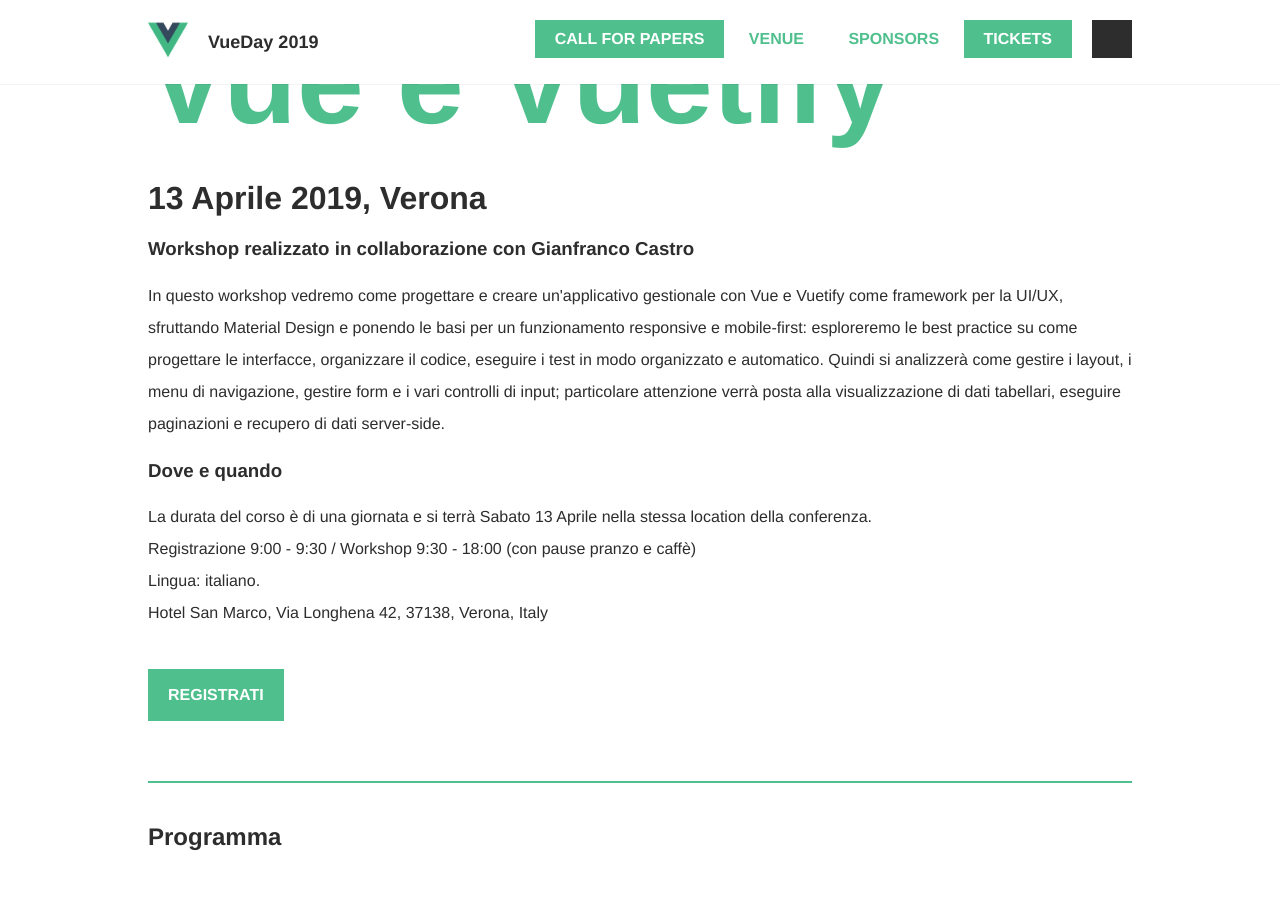
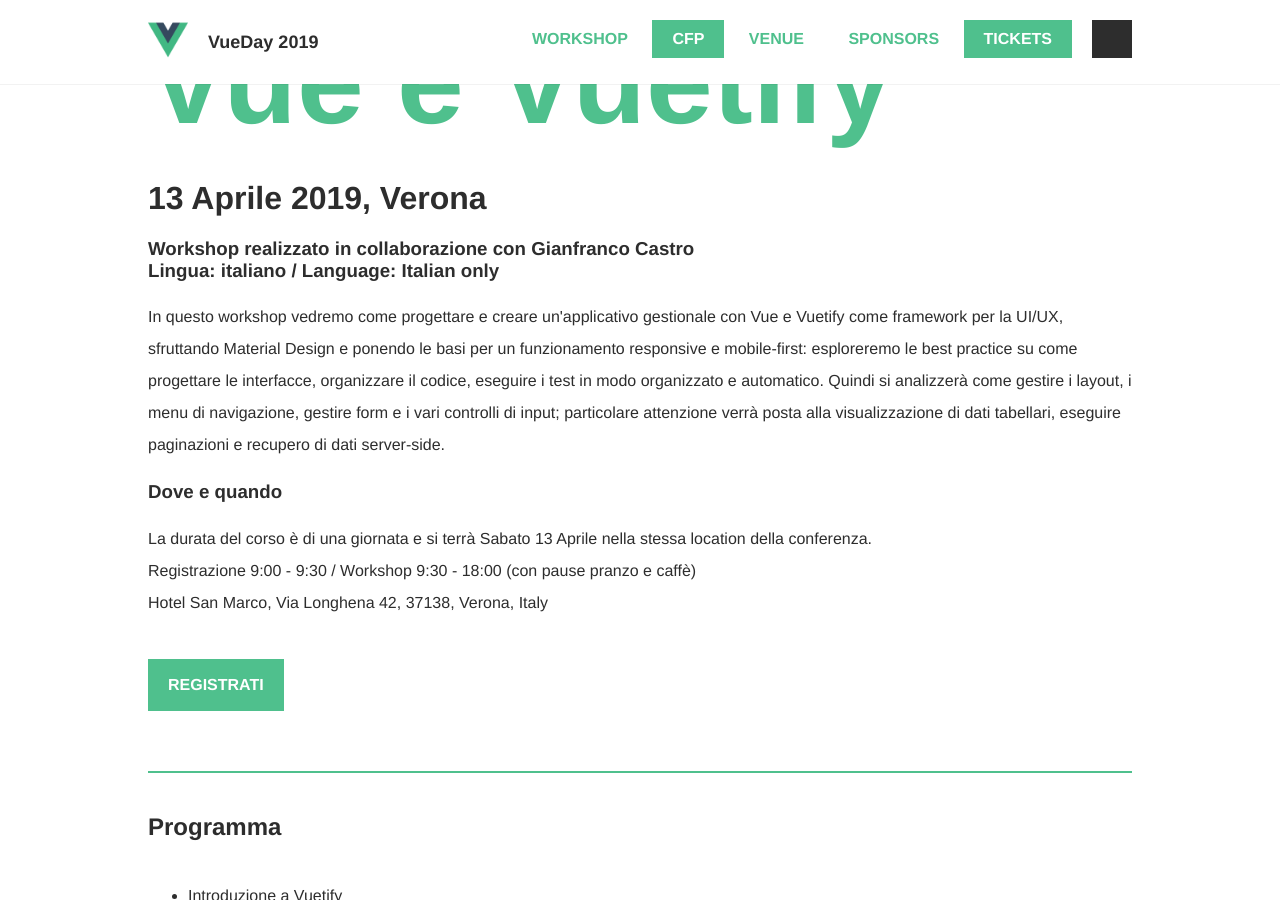
Before and after one commit to GrUSP/2019.vueday.it, a Jekyll site: the page built from workshop.html, in a window 1280 px wide and 900 px high, scrolled down 512 px. Built offline with Jekyll 4.4.1, drawn with Linux system fonts in a browser that asks for light colours; some web fonts are replaced; comment, search, counter and statistics services are not loaded.

Commit message:
Link to workshop page

```diff
--- a/_data/conference.yml
+++ b/_data/conference.yml
@@ -8,6 +8,7 @@
 since:
 call_for_paper_url: https://goo.gl/forms/FxgybMbIu4F3dSJ72
 call_for_paper: true
+workshop_available: true
 talks_available: false
 schedule_available: false
 training_available: false
--- a/_includes/layout/footer.html
+++ b/_includes/layout/footer.html
@@ -30,6 +30,11 @@
               {% if site.data.conference.schedule_available %}
                 <div class="footer__nav-item">
                   <a href="{{ site.baseurl }}/schedule.html" class="button button--footer button--left">Schedule</a>
+                </div>
+              {% endif %}
+              {% if site.data.conference.workshop_available %}
+                <div class="footer__nav-item">
+                  <a href="{{ site.baseurl }}/workshop.html" class="button button--footer button--left">Workshop</a>
                 </div>
               {% endif %}
               <div class="footer__nav-item">
--- a/_includes/layout/header.html
+++ b/_includes/layout/header.html
@@ -20,9 +20,14 @@
         </a>
 
         <div class="header__menu-desktop">
+          {% if site.data.conference.workshop_available %}
+            <a href="{{ site.baseurl }}/workshop.html" class="button">
+              Workshop
+            </a>
+          {% endif %}
           {% if site.data.conference.call_for_paper %}
             <a href="{{ site.data.conference.call_for_paper_url}}" target="_blank" class="button button--register">
-              Call For Papers
+              CFP
             </a>
           {% endif %}
           {% if site.data.conference.talks_available %}
--- a/_includes/layout/menu.html
+++ b/_includes/layout/menu.html
@@ -34,12 +34,19 @@
 
     <nav>
       <ul class="menu__list">
-          {% if site.data.conference.call_for_paper %}
+        {% if site.data.conference.workshop_available %}
           <li class="menu__item">
-              <a href="{{ site.data.conference.call_for_paper_url }}" target="_blank" class="menu__button">
-            Call For Papers
-          </a>
-        </li>
+            <a href="{{ site.baseurl }}/workshop.html" class="menu__button">
+              Workshop
+            </a>
+          </li>
+        {% endif %}
+        {% if site.data.conference.call_for_paper %}
+          <li class="menu__item">
+            <a href="{{ site.data.conference.call_for_paper_url }}" target="_blank" class="menu__button">
+              CFP
+            </a>
+          </li>
         {% endif %}
         {% if site.data.conference.schedule_available %}
           <li class="menu__item">
--- a/workshop.html
+++ b/workshop.html
@@ -10,6 +10,7 @@
 
   <h1 class="row__title">13 Aprile 2019, Verona</h1>
   <h3 class="row__title">Workshop realizzato in collaborazione con Gianfranco Castro</h3>
+  <h3 class="row__title">Lingua: italiano / Language: Italian only</h3>
 
   <div class="row row--1">
     <p class="row__column">
```
Also changed, not shown: other parts of workshop.html (+0 -1 lines).
